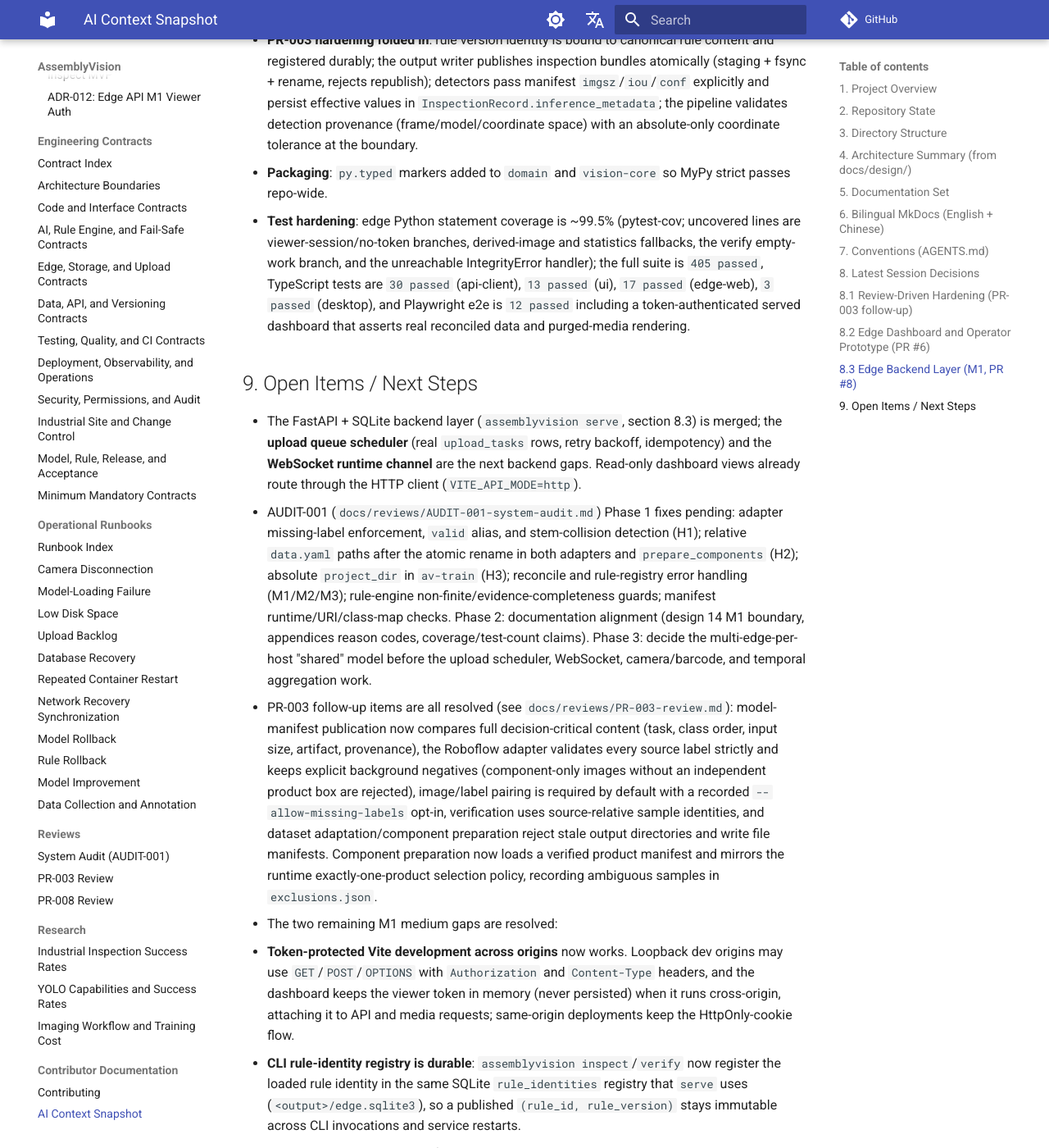
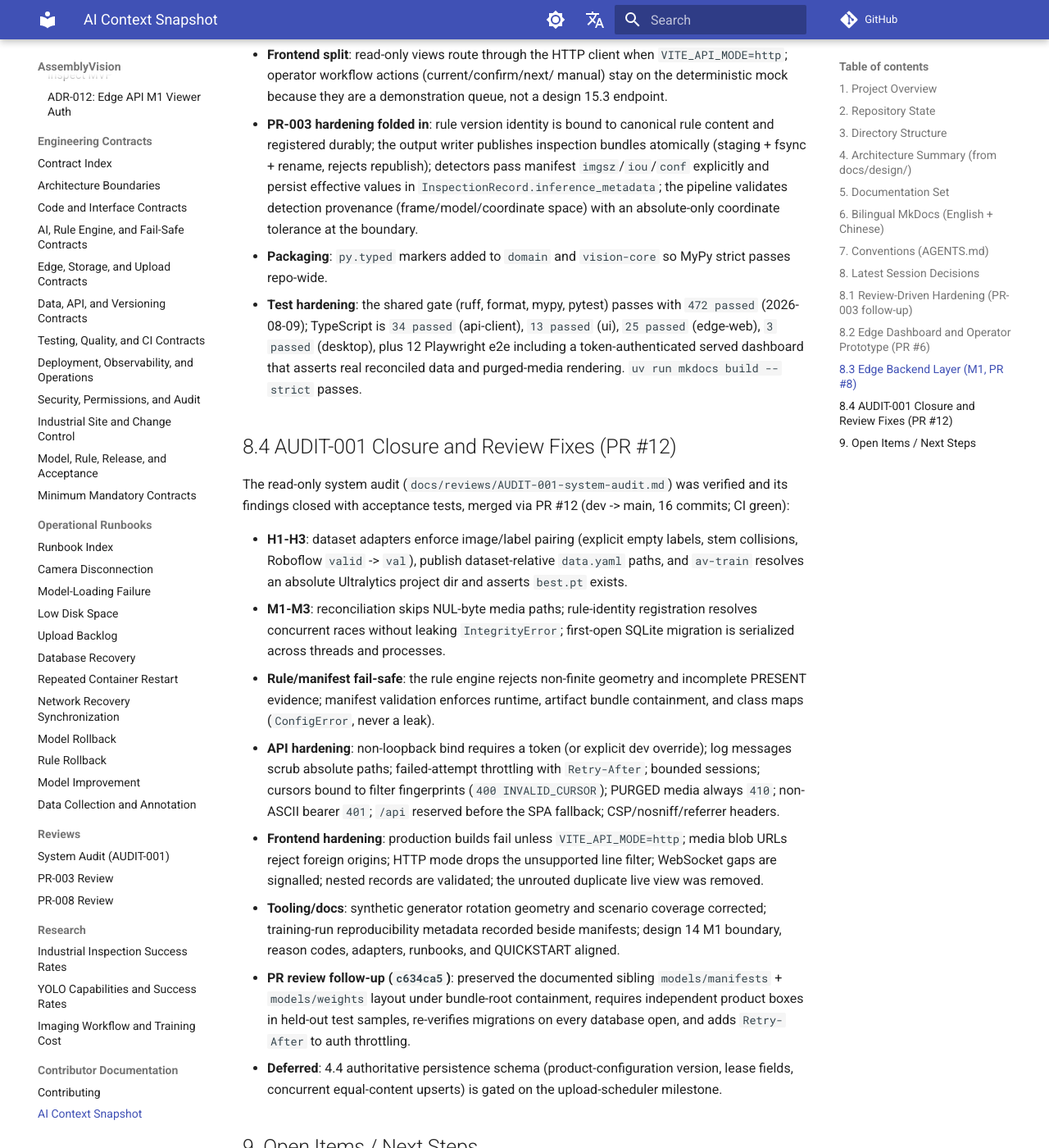
Before and after one commit to dream-studio-china/assembly-vision, an MkDocs documentation site: the page built from docs/ai/context.md, in a window 1280 px wide and 1400 px high, scrolled down 9171 px. Shown: the whole window at 82% size. Built offline with MkDocs 1.6.1 and Material for MkDocs 9.7.7, drawn with Linux system fonts in a browser that asks for light colours; comment, search, counter and statistics services are not loaded; some of the changed text lies outside the part shown.

Commit message:
docs: add resilience fault coverage and refresh project context
Add Accelerator/GPU failure and Repeated network disconnect to the
resilience fault matrix (design 22), align design 09 and contracts 06,
add a README testing-and-resilience section, and refresh the AI context
snapshot for the merged AUDIT-001 closure (PR #12).

```diff
--- a/docs/ai/context.md
+++ b/docs/ai/context.md
@@ -1,6 +1,6 @@
 # AssemblyVision - Full Project Context
 
-> Context snapshot. Last updated: 2026-08-08
+> Context snapshot. Last updated: 2026-08-09
 >
 > Read this file first in a new session to reconstruct the project state quickly.
 
@@ -33,13 +33,16 @@
   data-acquisition guidance (design §19.17, runbook 11), and README/QUICKSTART
   updates. Read-only dashboard views display real CLI results through the HTTP
   client, while the operator workflow actions remain on the mock client.
+  PR #12 (dev -> main) closed the AUDIT-001 findings with acceptance tests
+  (merged 2026-08-09); see section 8.4.
 
 ## 2. Repository State
 
-- Remote: `https://github.com/dream-studio-china/assembly-vision`. All merged
-  to `main` (PRs #3, #6, #8, #9, #10, #11); no open PRs. `dev` is in sync with
-  `main`; the next milestone is the AUDIT-001 Phase 1 fixes and collecting
-  real customer data.
+- Remote: `https://github.com/dream-studio-china/assembly-vision`. PRs #3, #6,
+  #8, #9, #10, #11, #12 are merged to `main`; PR #12 merged the completed
+  AUDIT-001 closure on 2026-08-09. The next milestones are the upload
+  scheduler + authoritative persistence (AUDIT-001 4.4) and collecting real
+  customer data.
 - `.obsidian/`, `.idea/`, and `.vscode/` are ignored local editor state.
 - Runtime data, model weights, production media, datasets, and secrets must never be stored in
   Git. Build artifacts `docs-zh/`, `site/`, `mkdocs-en.yml`, `mkdocs-zh.yml` are gitignored.
@@ -227,7 +230,7 @@
   HIGH data-integrity/doc findings (adapter missing-label fabrication, stale
   staging paths in published data.yaml, av-train relative-path
   runs/detect-nesting, stale PR state) and three reproduced concurrency and
-  robustness defects were recorded for the next milestone.
+  robustness defects were recorded; all are now closed (PR #12, section 8.4).
 - Model improvement is a developer-side loop (docs/runbooks/10-model-improvement.md):
   collect/correct data -> retrain -> verify no regression -> bump pipeline config and the rule's
   `compatible_component_model_versions` together (`av-train --rule` prints the suggested bump).
@@ -360,14 +363,49 @@
   tolerance at the boundary.
 - **Packaging**: `py.typed` markers added to `domain` and `vision-core` so MyPy
   strict passes repo-wide.
-- **Test hardening**: edge Python statement coverage is ~99.5% (pytest-cov;
-  uncovered lines are viewer-session/no-token branches, derived-image and
-  statistics fallbacks, the verify empty-work branch, and the unreachable
-  IntegrityError handler); the full suite is `405 passed`, TypeScript tests are
-  `30 passed` (api-client), `13 passed` (ui), `17 passed` (edge-web), `3 passed`
-  (desktop), and Playwright e2e is `12 passed` including a token-authenticated
-  served dashboard that asserts real reconciled data and purged-media
-  rendering.
+- **Test hardening**: the shared gate (ruff, format, mypy, pytest) passes with
+  `472 passed` (2026-08-09); TypeScript is `34 passed` (api-client), `13 passed`
+  (ui), `25 passed` (edge-web), `3 passed` (desktop), plus 12 Playwright e2e
+  including a token-authenticated served dashboard that asserts real reconciled
+  data and purged-media rendering. `uv run mkdocs build --strict` passes.
+
+## 8.4 AUDIT-001 Closure and Review Fixes (PR #12)
+
+The read-only system audit (`docs/reviews/AUDIT-001-system-audit.md`) was
+verified and its findings closed with acceptance tests, merged via PR #12
+(dev -> main, 16 commits; CI green):
+
+- **H1-H3**: dataset adapters enforce image/label pairing (explicit empty
+  labels, stem collisions, Roboflow `valid` -> `val`), publish
+  dataset-relative `data.yaml` paths, and `av-train` resolves an absolute
+  Ultralytics project dir and asserts `best.pt` exists.
+- **M1-M3**: reconciliation skips NUL-byte media paths; rule-identity
+  registration resolves concurrent races without leaking `IntegrityError`;
+  first-open SQLite migration is serialized across threads and processes.
+- **Rule/manifest fail-safe**: the rule engine rejects non-finite geometry and
+  incomplete PRESENT evidence; manifest validation enforces runtime, artifact
+  bundle containment, and class maps (`ConfigError`, never a leak).
+- **API hardening**: non-loopback bind requires a token (or explicit dev
+  override); log messages scrub absolute paths; failed-attempt throttling with
+  `Retry-After`; bounded sessions; cursors bound to filter fingerprints
+  (`400 INVALID_CURSOR`); PURGED media always `410`; non-ASCII bearer `401`;
+  `/api` reserved before the SPA fallback; CSP/nosniff/referrer headers.
+- **Frontend hardening**: production builds fail unless `VITE_API_MODE=http`;
+  media blob URLs reject foreign origins; HTTP mode drops the unsupported line
+  filter; WebSocket gaps are signalled; nested records are validated; the
+  unrouted duplicate live view was removed.
+- **Tooling/docs**: synthetic generator rotation geometry and scenario
+  coverage corrected; training-run reproducibility metadata recorded beside
+  manifests; design 14 M1 boundary, reason codes, adapters, runbooks, and
+  QUICKSTART aligned.
+- **PR review follow-up (`c634ca5`)**: preserved the documented sibling
+  `models/manifests` + `models/weights` layout under bundle-root containment,
+  requires independent product boxes in held-out test samples, re-verifies
+  migrations on every database open, and adds `Retry-After` to auth
+  throttling.
+- **Deferred**: 4.4 authoritative persistence schema (product-configuration
+  version, lease fields, concurrent equal-content upserts) is gated on the
+  upload-scheduler milestone.
 
 ## 9. Open Items / Next Steps
 
@@ -376,16 +414,16 @@
   backoff, idempotency) and the **WebSocket runtime channel** are the next
   backend gaps. Read-only dashboard views already route through the HTTP
   client (`VITE_API_MODE=http`).
-- AUDIT-001 (`docs/reviews/AUDIT-001-system-audit.md`) Phase 1 fixes pending:
-  adapter missing-label enforcement, `valid` alias, and stem-collision
-  detection (H1); relative `data.yaml` paths after the atomic rename in both
-  adapters and `prepare_components` (H2); absolute `project_dir` in `av-train`
-  (H3); reconcile and rule-registry error handling (M1/M2/M3); rule-engine
-  non-finite/evidence-completeness guards; manifest runtime/URI/class-map
-  checks. Phase 2: documentation alignment (design 14 M1 boundary, appendices
-  reason codes, coverage/test-count claims). Phase 3: decide the
-  multi-edge-per-host "shared" model before the upload scheduler, WebSocket,
-  camera/barcode, and temporal aggregation work.
+- AUDIT-001 (`docs/reviews/AUDIT-001-system-audit.md`) is **closed**: all
+  findings fixed and committed on `dev` (section 8.4), merged to `main` via
+  PR #12 on 2026-08-09. The only deferred item is 4.4 authoritative
+  persistence, gated on the upload-scheduler milestone. Phase 3 still needs a
+  decision on the multi-edge-per-host "shared" model before the upload
+  scheduler, WebSocket, camera/barcode, and temporal aggregation work.
+- Resilience documentation (2026-08-09, new docs PR): design 22 adds
+  Accelerator/GPU failure and Repeated network disconnect to the resilience
+  fault matrix, design 09 and contracts 06 are aligned, and README gained a
+  Testing and Resilience section.
 - PR-003 follow-up items are all resolved (see `docs/reviews/PR-003-review.md`):
   model-manifest publication now compares full decision-critical content
   (task, class order, input size, artifact, provenance), the Roboflow adapter
```
Also changed, not shown: README.md (+12 -2 lines), docs/contracts/06-testing-quality-and-ci-contracts.md (+3 -1 lines), docs/design/09-component-detection.md (+2 -1 lines), docs/design/22-testing-and-quality-assurance.md (+4 -2 lines).
